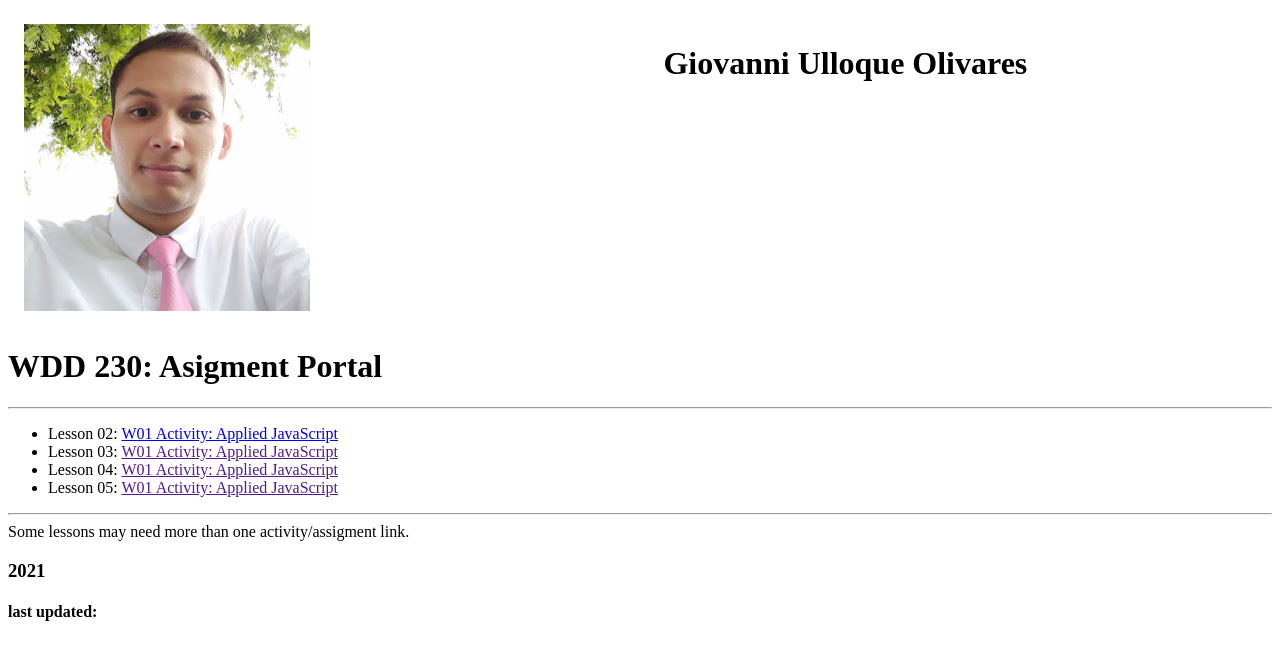
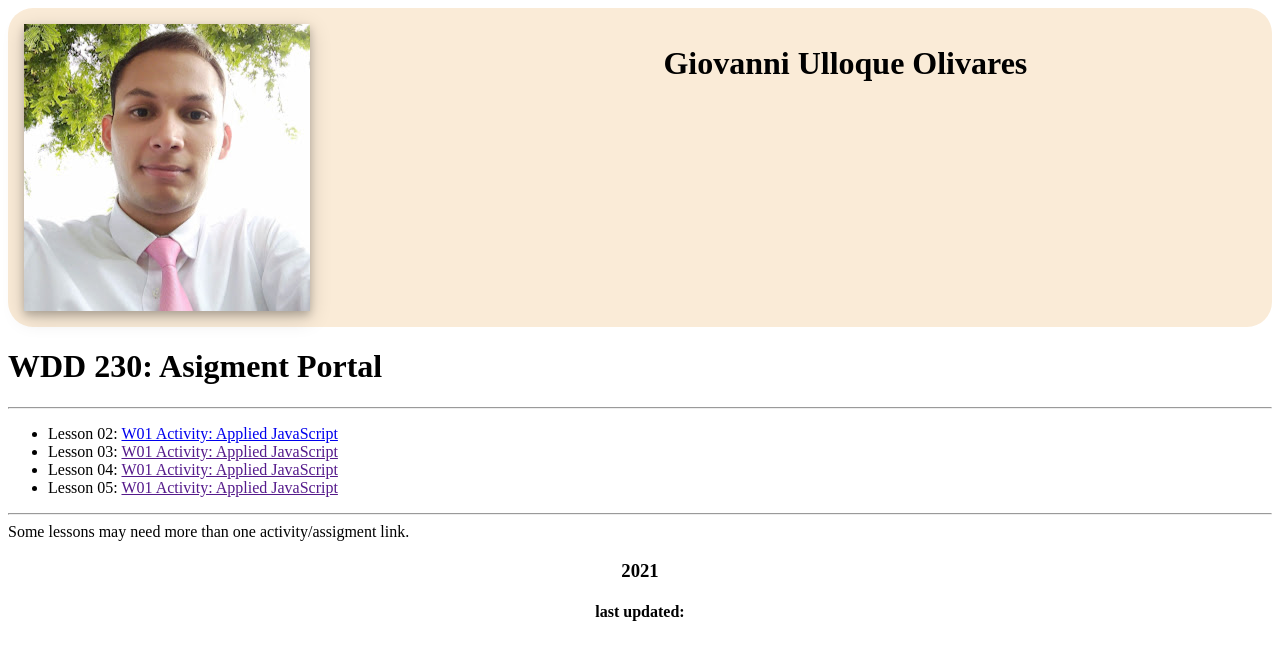
Before and after one commit to giovanniyunior/wdd230, a plain HTML site: page index.html in a window 1280 px wide. Drawn offline with Linux system fonts and the light colour scheme.

Commit message:
container

```diff
--- a/index.html
+++ b/index.html
@@ -9,11 +9,11 @@
 	<title>Document</title>
 </head>
 <header>
-	<div class="grid">
+	<div class="grid color-container">
 		<div class="col-1-5 img-content">
 			<img class="photo-aligment-left " src="images/my-picture.jpg" alt="My Picture">
 		</div>
-		<div class="col-5-12 title-aligment">
+		<div class="col-5-12 title-aligment-center">
 			<h1>Giovanni Ulloque Olivares</h1>
 		</div>
 
@@ -37,17 +37,14 @@
 				<li>
 					<span>Lesson 03: </span>
 					<a href="">W01 Activity: Applied JavaScript</a>
-
 				</li>
 				<li>
 					<span>Lesson 04: </span>
 					<a href="">W01 Activity: Applied JavaScript</a>
-
 				</li>
 				<li>
 					<span>Lesson 05: </span>
 					<a href="">W01 Activity: Applied JavaScript</a>
-
 				</li>
 			</ul>
 
@@ -61,7 +58,7 @@
 
 </body>
 <footer>
-	<div>
+	<div class="title-aligment-center">
 		<h3>2021</h3>
 		<h4>last updated: </h4>
 	</div>
--- a/styles/styles.css
+++ b/styles/styles.css
@@ -2,9 +2,11 @@
     align-items: flex-start;
     align-self: flex-start;
     vertical-align: middle;
+    box-shadow: 0 4px 8px 0 rgba(0, 0, 0, 0.2), 0 6px 20px 0 rgba(0, 0, 0, 0.19);
+
 
 }
-.title-aligment {
+.title-aligment-center {
     text-align: center;
     vertical-align: middle;
 }
@@ -30,3 +32,7 @@
     max-height:100%;
     max-width:100%;
 }
+.color-container {
+    border-radius: 25px;
+    background-color: antiquewhite;
+}
```
